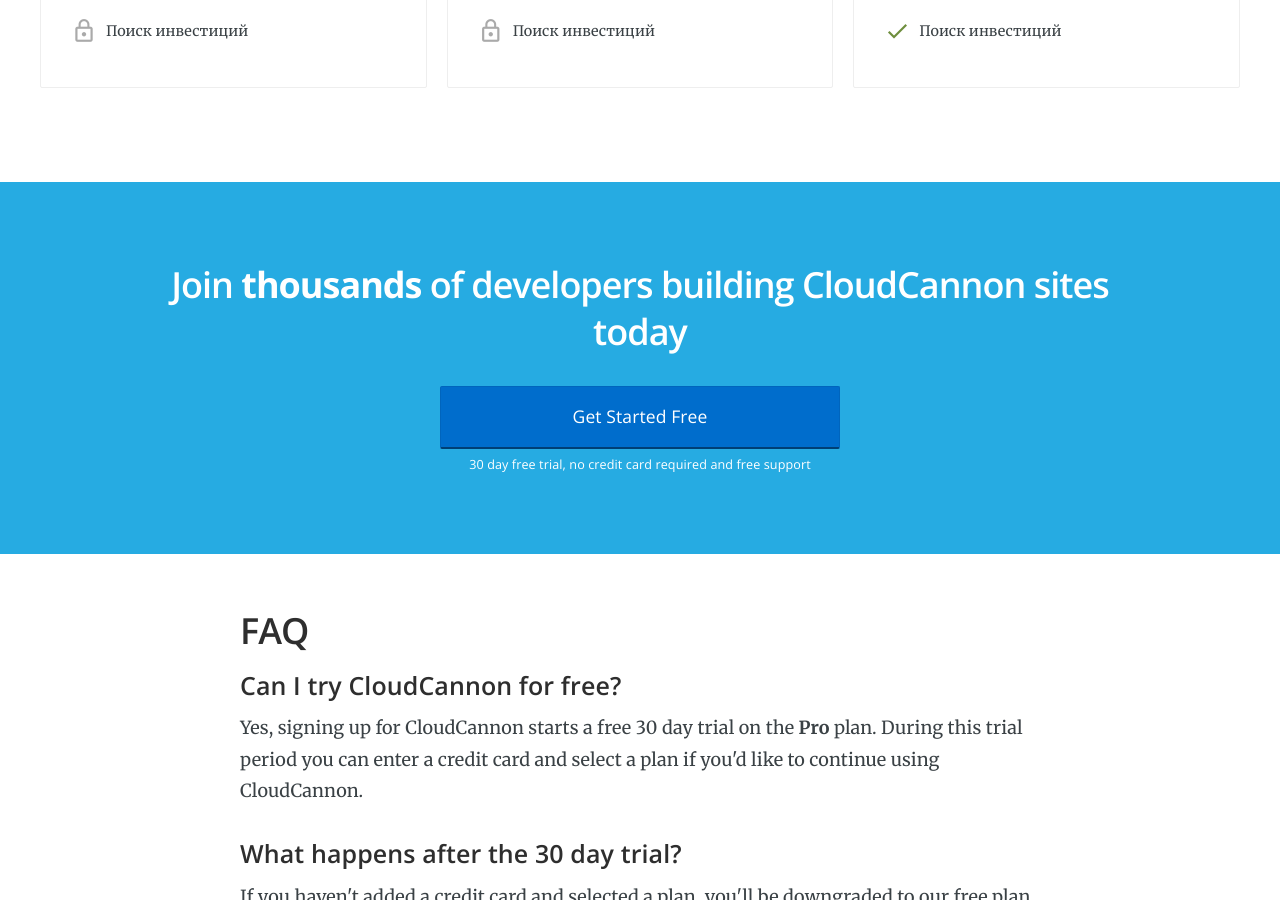
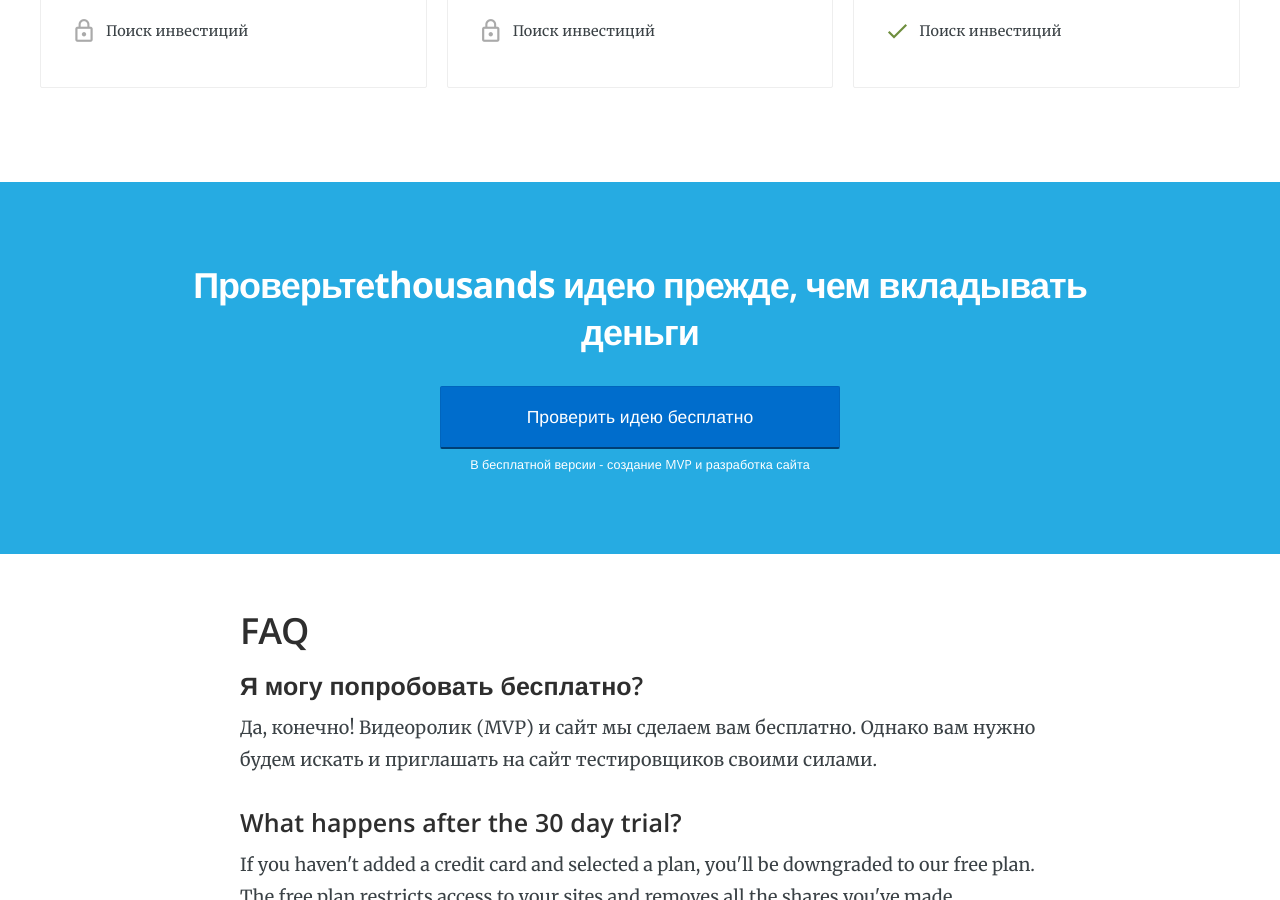
Before and after one commit to RakhimyanTim/enblabs.github.io, a Jekyll site: the page built from pages/pricing.html, in a window 1280 px wide and 900 px high, scrolled down 680 px. Built offline with Jekyll 4.4.1, drawn with Linux system fonts in a browser that asks for light colours; nearby versions of some CDN libraries.

Commit message:
Update pricing.html

```diff
--- a/pages/pricing.html
+++ b/pages/pricing.html
@@ -15,9 +15,9 @@
 
 <section class="bright-section centered">
 	<div class="container">
-		<h2>Join <strong>thousands</strong> of developers building CloudCannon sites today</h2>
-		<p style="margin:0;"><a href="https://app.cloudcannon.com/users/sign_up" class="btn btn-primary btn-large btn-block btn-centered sign-up">Get Started Free</a>
-		<span class="btn-sub-text new-content">30 day free trial, no credit card required and free support</span></p>
+		<h2>Проверьте<strong>thousands</strong> идею прежде, чем вкладывать деньги</h2>
+		<p style="margin:0;"><a href="https://app.cloudcannon.com/users/sign_up" class="btn btn-primary btn-large btn-block btn-centered sign-up">Проверить идею бесплатно</a>
+		<span class="btn-sub-text new-content">В бесплатной версии - создание MVP и разработка сайта</span></p>
 	</div>
 </section>
 
@@ -25,10 +25,9 @@
 	<div class="container text-container">
 		<h2 id="faq">FAQ</h2>
 
-		<h4>Can I try CloudCannon for free?</h4>
+		<h4>Я могу попробовать бесплатно?</h4>
 		<p>
-			Yes, signing up for CloudCannon starts a free 30 day trial on the <strong>Pro</strong> plan.
-			During this trial period you can enter a credit card and select a plan if you'd like to continue using CloudCannon.
+			Да, конечно! Видеоролик (MVP) и сайт мы сделаем вам бесплатно. Однако вам нужно будем искать и приглашать на сайт тестировщиков своими силами.
 		</p>
 
 		<h4>What happens after the 30 day trial?</h4>
```
